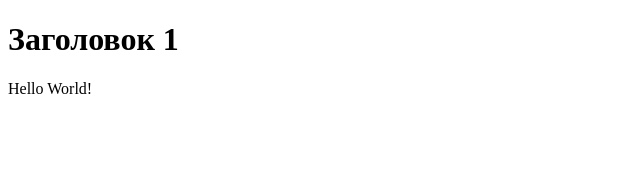
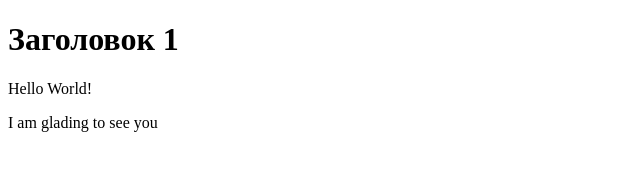
Before and after one commit to VadimBolshakov/First_project, a plain HTML site: page index.html in a window 1280 px wide. Shown: the whole page, without its empty margins (0-640 px from the left). Drawn offline with Linux system fonts and the light colour scheme.

Commit message:
changed index.html

```diff
--- a/index.html
+++ b/index.html
@@ -8,5 +8,6 @@
 <body>
     <h1>Заголовок 1</h1>
     <p>Hello World!</p>
+	<p>I am glading to see you</p>
 </body>
 </html>
```
